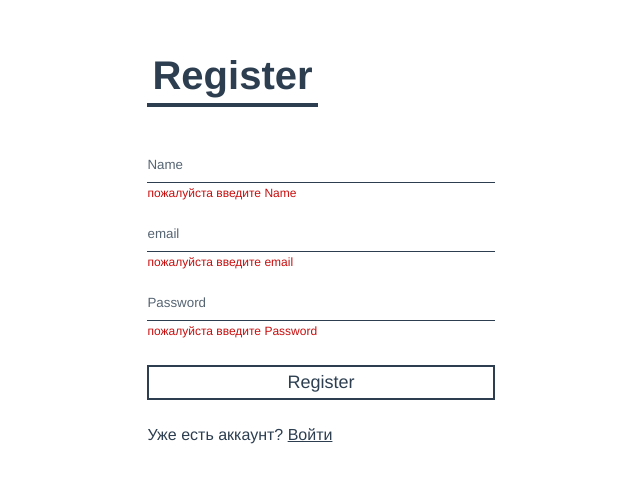
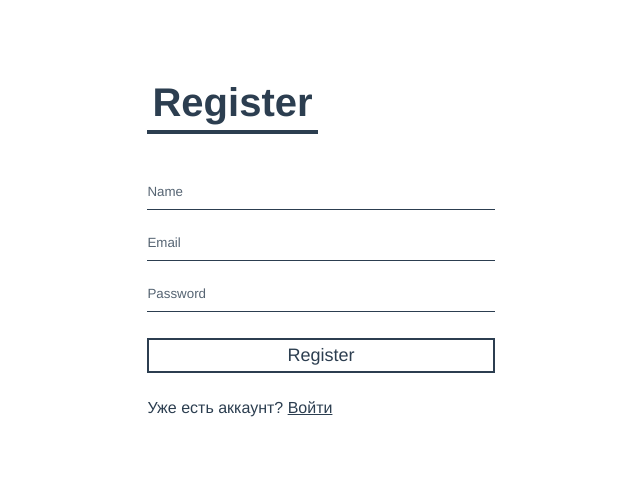
Before and after one commit to Kalys01/Authorization, a Vue app: page /register in a window 1280 px wide. Shown: the part 154-636 px from the top of the page, without its empty margins (319-959 px from the left). Built offline with nearby package versions, Linux system fonts and the light colour scheme.

Commit message:
added validation in Register

```diff
--- a/src/views/Register.vue
+++ b/src/views/Register.vue
@@ -2,19 +2,73 @@
   <div class="login">
     <form class="login-box" @submit.prevent="submitHandler">
       <h1 class="login">Register</h1>
-      <div class="textbox">
-        <input class="" type="text" placeholder="Name">
+      <div
+        :class="{invalid: $v.email.$dirty && !$v.email.required}"
+        class="textbox"
+      >
+        <input
+          v-model.trim="name"
+          type="text"
+          placeholder="Name"
+        >
       </div>
-      <small class="small-error-text">пожалуйста введите Name</small>
-      <div class="textbox">
-        <input class="" type="email" placeholder="email">
+      <small
+        v-if="($v.name.$dirty && !$v.name.required)"
+        class="small-error-text"
+      >
+        Введите Имя
+      </small>
+      <div
+        :class="{invalid: ($v.email.$dirty && !$v.email.required) || ($v.email.$dirty && !$v.email.email)}"
+        class="textbox"
+      >
+        <input
+          v-model.trim="email"
+          type="email"
+          placeholder="Email"
+        >
       </div>
-      <small class="small-error-text">пожалуйста введите email</small>
-      <div class="textbox">
-        <input class="" type="password" placeholder="Password">
+      <small
+        v-if="($v.email.$dirty && !$v.email.required)"
+        class="small-error-text"
+      >
+        Введите Email
+      </small>
+      <small
+        v-else-if="($v.email.$dirty && !$v.email.email)"
+        class="small-error-text"
+      >
+        Введите корректный Email
+      </small>
+      <div
+        :class="{invalid: ($v.password.$dirty && !$v.password.required) || ($v.password.$dirty && !$v.password.minLength)}"
+        class="textbox"
+      >
+        <input
+          v-model.trim="password"
+          type="password"
+          placeholder="Password"
+        >
       </div>
-      <small class="small-error-text">пожалуйста введите Password</small>
-      <button class="btn">Register</button>
+      <small
+        v-if="$v.password.$dirty && !$v.password.required"
+        class="small-error-text"
+      >
+        Введите пароль
+      </small>
+      <small
+        v-else-if="$v.password.$dirty && !$v.password.minLength"
+        class="small-error-text"
+      >
+        Dлина пароля должно быть минимум {{ $v.password.$params.minLength.min }} символов.<br/>
+        Сейчас длина {{ password.length }}
+      </small>
+      <button
+        class="btn"
+        type="submit"
+      >
+        Register
+      </button>
       <p>Уже есть аккаунт? <router-link to="/login">Войти</router-link></p>
     </form>
   </div>
@@ -32,11 +86,16 @@ export default {
   }),
   validations: {
     email: {email, required},
-    password: {required, minLength: minLength(7)}
+    password: {required, minLength: minLength(7)},
+    name: {required}
   },
   methods: {
     submitHandler() {
-
+      if(this.$v.$invalid) {
+        this.$v.$touch()
+        return
+      }
+      this.$router.push('/login')
     },
   },
 }
@@ -82,6 +141,9 @@ h1 {
   color: #2c3e50;
   opacity: .8;
 }
+.invalid {
+  border-bottom: #c70e0e 1px solid;
+}
 .small-error-text {
   font-size: 12px;
   color: #c70e0e;
```
